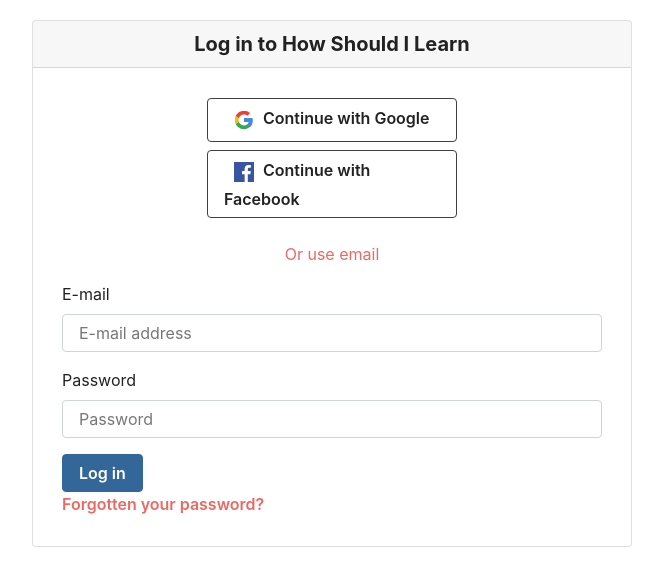
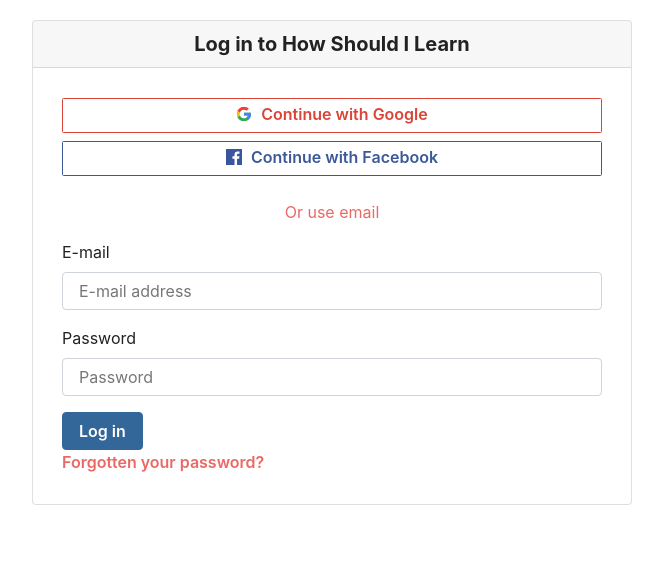
Before and after one commit to nrimsky/livlearn-v0, a Django app: page /me/login/ in a window 1280 px wide. Shown: the part 59-646 px from the top of the page, without its empty margins (308-971 px from the left). Run offline with Django 3.2, Linux system fonts and the light colour scheme; some libraries are stand-ins or nearby versions.

Commit message:
improve login button

```diff
--- a/static/css/style.css
+++ b/static/css/style.css
@@ -242,18 +242,48 @@ ul.card-text {
     padding: 0;
 }
 
-.btn > svg {
-    height: 30px;
-    padding: 5px;
-    width: 30px;
-    margin-left: 5px;
+.icon-button > svg {
+    height: 1rem;
+    padding: 0;
+    width: 1rem;
+    margin: 0 5px 2px 0;
 }
 
-.btn.icon-button {
-    text-align: left;
-    width: 250px;
-    color: #222;
-    border-color: #403f3f;
+a.icon-button, a.icon-button:hover, a.icon-button:active, a.icon-button:visited{
+    width: 100%;
+    text-decoration: none;
+    padding: .45rem .65rem;
+    font-size: 1rem;
+    line-height: 1rem;
+    border-radius: .1rem;
+    border: 1px solid;
+}
+
+.google {
+    color: #DB4437 !important;
+    border-color: #DB4437 !important;
+}
+
+.google:hover {
+    background-color: #ffd6d3 !important;
+}
+
+.facebook:hover {
+    background-color: #e3eafa !important;
+}
+
+
+.facebook {
+    color: #3b5998 !important;
+    border-color: #3b5998 !important;
+}
+
+@media (max-width: 330px) {
+
+    a.icon-button, a.icon-button:hover, a.icon-button:active, a.icon-button:visited{
+        font-size: 0.8rem;
+        padding: .3rem .4rem;
+    }
 }
 
 .btn.icon-button:hover {
--- a/templates/account/login.html
+++ b/templates/account/login.html
@@ -9,7 +9,7 @@
         <div class="card-body">
             <div class="col my-md-3 my-2">
                 <div class="row mx-auto">
-                    <a class="btn mb-2 mx-auto icon-button" href="{% provider_login_url "google" process="login" %}">
+                    <a class="mb-2 mx-auto icon-button google" href="{% provider_login_url "google" process="login" %}">
                         <svg xmlns="http://www.w3.org/2000/svg" xmlns:xlink="http://www.w3.org/1999/xlink"
                              viewBox="0 0 48 48">
                             <defs>
@@ -27,7 +27,7 @@
                         Continue with Google</a>
                 </div>
                 <div class="row mx-auto">
-                    <a class="btn mb-2 mx-auto icon-button" href="{% provider_login_url "facebook" process="login" %}">
+                    <a class="mb-2 mx-auto icon-button facebook" href="{% provider_login_url "facebook" process="login" %}">
                         <svg width="48" height="48" viewBox="0 0 48 48" fill="none" xmlns="http://www.w3.org/2000/svg">
                             <path d="M0 0V48H25.5629V29.4586H19.314V21.8895H25.5629V15.5328C25.5629 10.9097 29.3106 7.16203 33.9337 7.16203H40.4665V13.9684H35.7919C34.323 13.9684 33.132 15.1593 33.132 16.6283V21.8896H40.349L39.3516 29.4587H33.132V48H48V0H0Z"
                                   fill="#3A559F"></path>
--- a/templates/account/signup.html
+++ b/templates/account/signup.html
@@ -10,7 +10,7 @@
         <div class="card-body">
             <div class="col my-md-3 my-2">
                 <div class="row mx-auto">
-                    <a class="btn mb-2 mx-auto icon-button"
+                    <a class="mb-2 mx-auto icon-button google"
                        href="{% provider_login_url "google" process="signup" %}">
                         <svg xmlns="http://www.w3.org/2000/svg" xmlns:xlink="http://www.w3.org/1999/xlink"
                              viewBox="0 0 48 48">
@@ -29,7 +29,7 @@
                         Continue with Google</a>
                 </div>
                 <div class="row mx-auto">
-                    <a class="btn mb-2 mx-auto icon-button"
+                    <a class="mb-2 mx-auto icon-button facebook"
                        href="{% provider_login_url "google" process="signup" %}">
                         <svg width="48" height="48" viewBox="0 0 48 48" fill="none" xmlns="http://www.w3.org/2000/svg">
                             <path d="M0 0V48H25.5629V29.4586H19.314V21.8895H25.5629V15.5328C25.5629 10.9097 29.3106 7.16203 33.9337 7.16203H40.4665V13.9684H35.7919C34.323 13.9684 33.132 15.1593 33.132 16.6283V21.8896H40.349L39.3516 29.4587H33.132V48H48V0H0Z"
```
